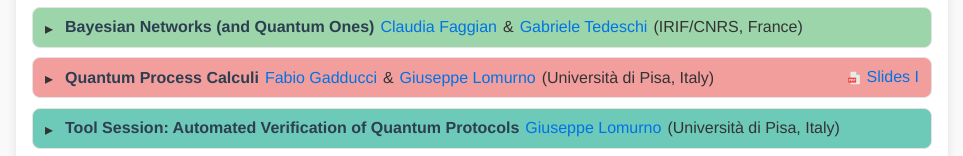
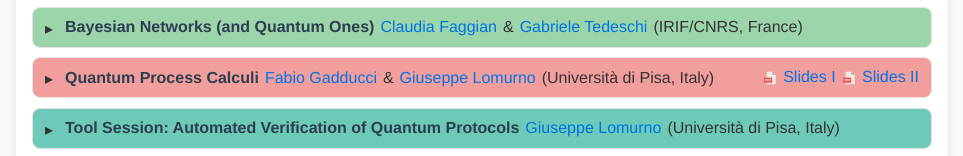
Before and after one commit to qcomical2026/qcomical2026.github.io, a plain HTML site: page index.html in a window 1280 px wide. Shown: the part 574-730 px from the top of the page, without its empty margins (158-1121 px from the left). Drawn offline with Linux system fonts and the light colour scheme.

Commit message:
added giuseppes slides

```diff
--- a/index.html
+++ b/index.html
@@ -85,8 +85,8 @@ The second part opens towards quantum Bayesian networks, which extend the framew
        <a href="https://www.unipi.it/ateneo/organizzazione/persone/giuseppe-lomurno-204838/" target="_blank">Giuseppe Lomurno</a> (Universit&agrave; di Pisa, Italy)
 	  </span>
 	  <span class="right">
-	    <a href="gadducci" class="pdf" target="_blank">Slides I</a>
-      <!--<a href="lomurno" class="pdf" target="_blank">Slides II</a>-->
+	    <a href="gadducci.pdf" class="pdf" target="_blank">Slides I</a>
+      <a href="lomurno.pdf" class="pdf" target="_blank">Slides II</a>
 	  </span>
 	</summary>
 	<div class="abstract">
```
Also changed, not shown: 1 other file.
